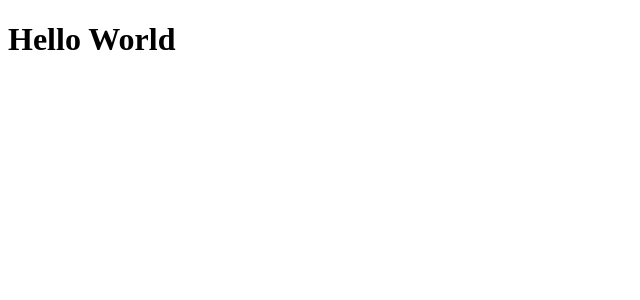
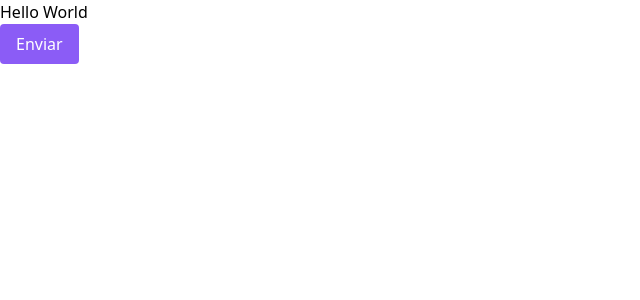
Before and after one commit to kelvinrevertis/ignite-labs, a React (Vite) app in the folder labs-ds/: page / in a window 1280 px wide. Shown: the top 300 px of the page, without its empty margins (0-640 px from the left). Built offline with nearby package versions, Linux system fonts and the light colour scheme.

Commit message:
Import Inter font

```diff
--- a/labs-ds/index.html
+++ b/labs-ds/index.html
@@ -1,13 +1,19 @@
 <!DOCTYPE html>
 <html lang="en">
+
 <head>
   <meta charset="UTF-8" />
+  <link rel="preconnect" href="https://fonts.googleapis.com">
+  <link rel="preconnect" href="https://fonts.gstatic.com" crossorigin>
+  <link href="https://fonts.googleapis.com/css2?family=Amatic+SC&family=Inter:wght@400;600;700&display=swap" rel="stylesheet">
   <link rel="icon" type="image/svg+xml" href="/vite.svg" />
   <meta name="viewport" content="width=device-width, initial-scale=1.0" />
-    <title>Vite + React + TS</title>
+  <title>Ignite Lab Design System</title>
 </head>
+
 <body>
   <div id="root"></div>
   <script type="module" src="/src/main.tsx"></script>
 </body>
+
 </html>
--- a/labs-ds/src/App.tsx
+++ b/labs-ds/src/App.tsx
@@ -1,5 +1,11 @@
+import './styles/global.css'
+
 export function App() {
   return (
+    <>
   <h1>Hello World</h1>
+
+  <button className='bg-violet-500 hover:bg-violet-900 font-medium px-4 py-2 rounded text-white '>Enviar</button>
+  </>
   )
 }
--- /dev/null
+++ b/labs-ds/src/styles/global.css
@@ -0,0 +1,3 @@
+@tailwind base;
+@tailwind utilities;
+@tailwind components;
```
Lines whose indentation alone changed are shown as unchanged.
